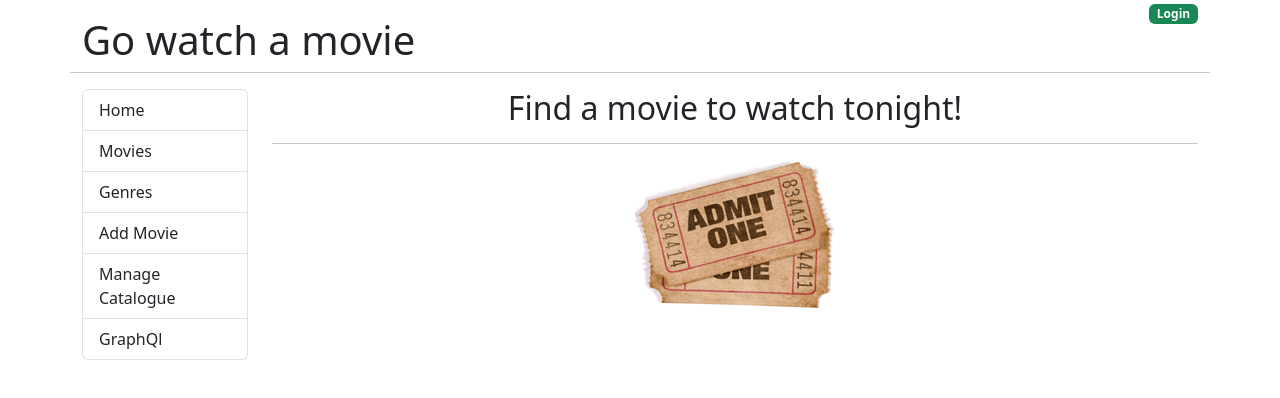
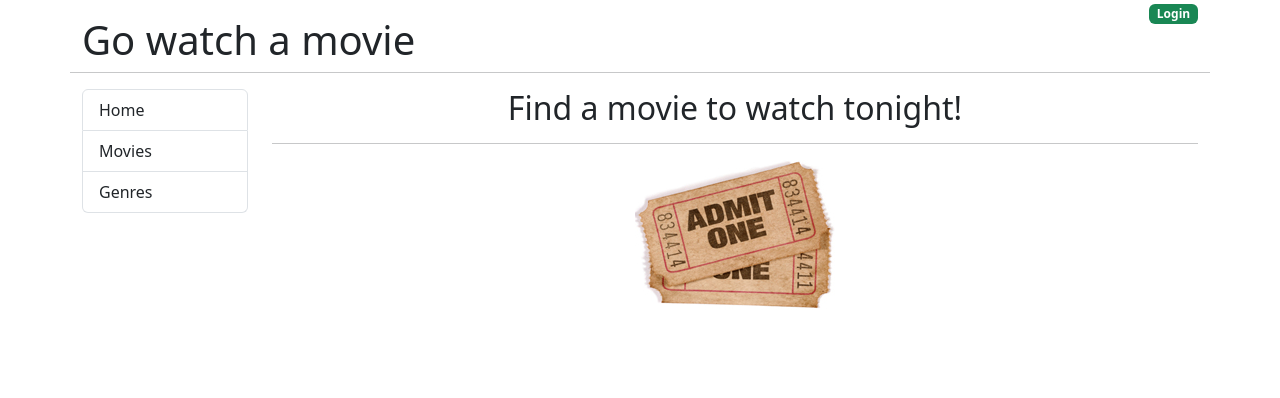
Before and after one commit to srajalingam/movieApp, a React (Create React App) app in the folder frontend/: page / in a window 1280 px wide. Shown: the top 398 px of the page. Built offline with nearby package versions, Linux system fonts and the light colour scheme.

Commit message:
Adjustment on login & logout button visible

```diff
--- a/frontend/src/App.js
+++ b/frontend/src/App.js
@@ -1,7 +1,10 @@
+import { useState } from "react";
 import { Link, Outlet } from "react-router-dom";
 
 
 function App() {
+  const [jwtToken,setJwtToken]=useState("");
+
   return (
     <div className="container">
       <div className="row">
@@ -9,7 +12,11 @@
           <h1 className="mt-3">Go watch a movie</h1>
         </div>
         <div className="col text-end">
-          <Link to="/login"><span className="badge bg-success">Login</span></Link>
+          {
+              jwtToken==="" ? <Link to="/login"><span className="badge bg-success">Login</span></Link>
+              :  <Link to="/logout"><span className="badge bg-danger">Logout</span></Link>
+          }
+
         </div>
         <hr className="mb-3"/>
       </div>
@@ -20,9 +27,13 @@
               <Link to="/" className="list-group-item list-group-item-action">Home</Link>
               <Link to="/movies" className="list-group-item list-group-item-action">Movies</Link>
               <Link to="/genress" className="list-group-item list-group-item-action">Genres</Link>
-              <Link to="/admin/movie/0" className="list-group-item list-group-item-action">Add Movie</Link>
-              <Link to="/manage-catalogue" className="list-group-item list-group-item-action">Manage Catalogue</Link>
-              <Link to="/graphql" className="list-group-item list-group-item-action">GraphQl</Link>
+              {jwtToken!=="" &&
+                <>
+                  <Link to="/admin/movie/0" className="list-group-item list-group-item-action">Add Movie</Link>
+                  <Link to="/manage-catalogue" className="list-group-item list-group-item-action">Manage Catalogue</Link>
+                  <Link to="/graphql" className="list-group-item list-group-item-action">GraphQl</Link>
+                </>
+              }
             </div>
           </nav>
         </div>
```
